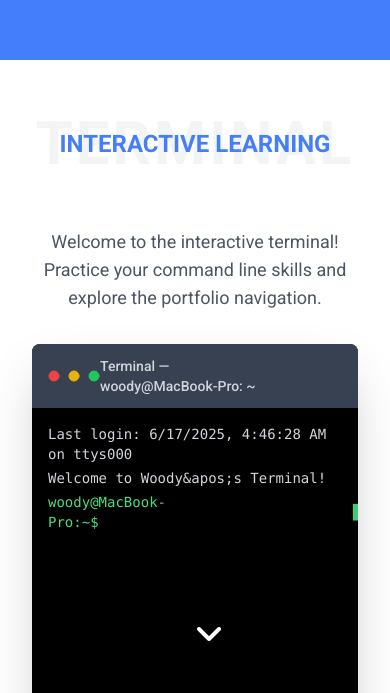
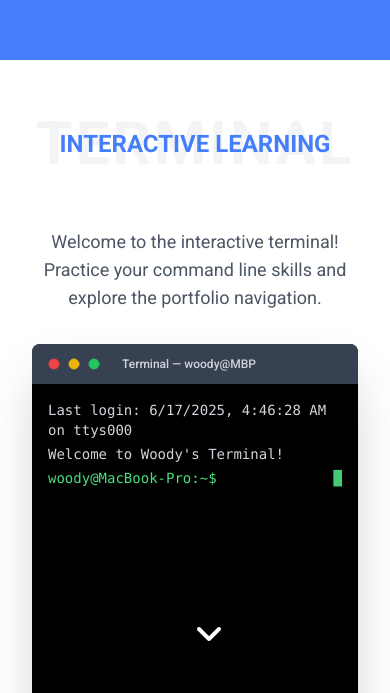
Before and after one commit to WoodyLinwc/Portfolio-Next.js, a Next.js app in the folder portfolio/: page /learning in a window 390 px wide. Shown: the part 151-844 px from the top of the page. Built offline with nearby package versions, Linux system fonts and the light colour scheme.

Commit message:
Update MacTerminal.tsx

```diff
--- a/portfolio/src/components/MacTerminal.tsx
+++ b/portfolio/src/components/MacTerminal.tsx
@@ -11,7 +11,7 @@ export default function MacTerminal() {
             content:
                 "Last login: " + new Date().toLocaleString() + " on ttys000",
         },
-        { type: "output", content: "Welcome to Woody&apos;s Terminal!" },
+        { type: "output", content: "Welcome to Woody's Terminal!" },
         { type: "prompt", content: "woody@MacBook-Pro:~$ " },
     ]);
     const [currentDirectory] = useState("~");
@@ -60,10 +60,7 @@ export default function MacTerminal() {
                             new Date().toLocaleString() +
                             " on ttys000",
                     },
-                    {
-                        type: "output",
-                        content: "Welcome to Woody&apos;s Terminal!",
-                    },
+                    { type: "output", content: "Welcome to Woody's Terminal!" },
                     { type: "prompt", content: "woody@MacBook-Pro:~$ " },
                 ]);
             }, 100);
@@ -100,7 +97,7 @@ export default function MacTerminal() {
         } else {
             newHistory.push({
                 type: "error",
-                content: `zsh: command not found: ${trimmedCmd}\nType &apos;help&apos; for available commands.`,
+                content: `zsh: command not found: ${trimmedCmd}\nType 'help' for available commands.`,
             });
         }
 
@@ -149,8 +146,11 @@ export default function MacTerminal() {
                         <Circle className="w-3 h-3 fill-yellow-500 text-yellow-500" />
                         <Circle className="w-3 h-3 fill-green-500 text-green-500" />
                     </div>
-                    <div className="text-gray-300 text-sm font-medium">
-                        Terminal — woody@MacBook-Pro: {currentDirectory}
+                    <div className="text-gray-300 text-xs sm:text-sm font-medium text-center truncate px-2">
+                        <span className="hidden sm:inline">
+                            Terminal — woody@MacBook-Pro: {currentDirectory}
+                        </span>
+                        <span className="sm:hidden">Terminal — woody@MBP</span>
                     </div>
                     <div className="w-16"></div>
                 </div>
@@ -181,7 +181,7 @@ export default function MacTerminal() {
                             {item.type === "prompt" &&
                                 index === history.length - 1 && (
                                     <div className="flex items-center">
-                                        <span className="text-green-400 mr-2">
+                                        <span className="text-green-400 mr-2 flex-shrink-0">
                                             {item.content}
                                         </span>
                                         <input
@@ -192,11 +192,11 @@ export default function MacTerminal() {
                                                 setInput(e.target.value)
                                             }
                                             onKeyDown={handleKeyDown}
-                                            className="bg-transparent border-none outline-none flex-1 text-white caret-green-400"
+                                            className="bg-transparent border-none outline-none flex-1 text-white caret-green-400 min-w-0"
                                             autoComplete="off"
                                             spellCheck="false"
                                         />
-                                        <span className="text-green-400 animate-pulse">
+                                        <span className="text-green-400 animate-pulse ml-1">
                                             █
                                         </span>
                                     </div>
@@ -214,7 +214,7 @@ export default function MacTerminal() {
                 {/* Terminal Footer Info */}
                 <div className="bg-gray-700 px-4 py-2 text-xs text-gray-400 flex justify-between">
                     <span>Press Enter to execute commands</span>
-                    <span>Type &apos;help&apos; for available commands</span>
+                    <span>Type 'help' for available commands</span>
                 </div>
             </div>
         </>
```
